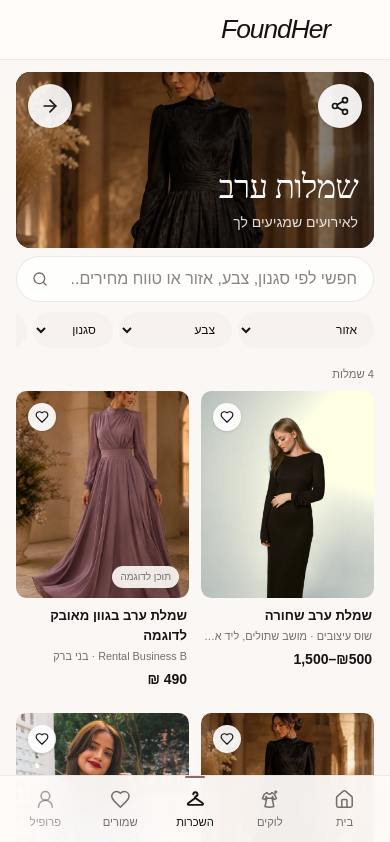
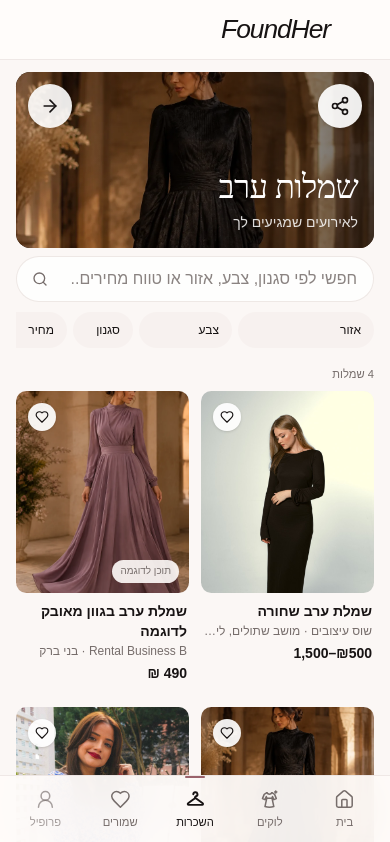
Before and after one commit to hodaya162/FoundHer, a Next.js app: page /rentals/evening in a window 390 px wide. Shown: the top 842 px of the page. Built offline with nearby package versions, Linux system fonts and the light colour scheme; no server answers.

Commit message:
polish rental browse filters and containment

```diff
--- a/features/rentals/components/rental-browse-page.tsx
+++ b/features/rentals/components/rental-browse-page.tsx
@@ -17,7 +17,7 @@ export function RentalBrowsePage({ type }: { type: RentalType }) {
 
   return (
     <main className={bridal ? "bg-[#fffdfa]" : "bg-[#fbf7f5]"}>
-      <PageContainer className="pb-4 pt-3 sm:pb-24 sm:pt-8">
+      <PageContainer className="max-w-[60rem] pb-4 pt-3 sm:pb-24 sm:pt-8">
         <header className="relative isolate min-h-[11rem] overflow-hidden rounded-[0.9rem] bg-foreground text-white sm:min-h-[17.5rem] sm:rounded-[1.1rem]">
           <Image src={hero.image} alt={hero.alt} fill priority sizes="(max-width: 767px) calc(100vw - 32px), 76rem" className={bridal ? "object-cover object-[center_35%]" : "object-cover object-[center_22%]"} />
           <span aria-hidden="true" className="absolute inset-0 bg-gradient-to-l from-black/60 via-black/20 to-transparent" />
--- a/features/rentals/components/rental-browse.tsx
+++ b/features/rentals/components/rental-browse.tsx
@@ -1,6 +1,6 @@
 "use client";
 
-import { Search, SlidersHorizontal, X } from "lucide-react";
+import { Search, X } from "lucide-react";
 import { useMemo, useState } from "react";
 
 import type { ProductSize } from "@/domain/product";
@@ -16,7 +16,7 @@ function unique(values: readonly (string | undefined)[]): string[] {
 }
 
 function SelectFilter({ label, onChange, options, value }: { label: string; onChange: (value: string) => void; options: readonly string[]; value: string }) {
-  return <label className="inline-flex min-h-11 shrink-0 items-center" dir="rtl"><span className="sr-only">{label}</span><select value={value} onChange={(event) => onChange(event.target.value)} className="h-9 max-w-[8.5rem] rounded-full border border-transparent bg-[#f7f1ef] px-3 text-xs font-medium outline-none focus:border-primary"><option value="all">{label}</option>{options.map((option) => <option key={option} value={option}>{option}</option>)}</select></label>;
+  return <label className="inline-flex min-h-11 shrink-0 items-center" dir="rtl"><span className="sr-only">{label}</span><select value={value} onChange={(event) => onChange(event.target.value)} className="h-9 max-w-[8.5rem] appearance-none rounded-full border border-transparent bg-[#f7f1ef] px-3 text-xs font-medium outline-none focus:border-primary"><option value="all">{label}</option>{options.map((option) => <option key={option} value={option}>{option}</option>)}</select></label>;
 }
 
 function matchesPrice(item: RentalCardModel, band: PriceBand, type: RentalType): boolean {
@@ -56,9 +56,8 @@ export function RentalBrowse({ items, type }: { items: readonly RentalCardModel[
             <SelectFilter label="אזור" value={location} onChange={setLocation} options={options.locations} />
             {type === "evening" ? <SelectFilter label="צבע" value={color} onChange={setColor} options={options.colors} /> : null}
             <SelectFilter label="סגנון" value={style} onChange={setStyle} options={options.styles} />
-            <label className="inline-flex min-h-11 shrink-0 items-center" dir="rtl"><span className="sr-only">מחיר</span><select value={price} onChange={(event) => setPrice(event.target.value as PriceBand)} className="h-9 max-w-[8.5rem] rounded-full border border-transparent bg-[#f7f1ef] px-3 text-xs font-medium outline-none focus:border-primary"><option value="all">מחיר</option><option value="low">עד {type === "bridal" ? "₪3,000" : "₪500"}</option><option value="mid">{type === "bridal" ? "₪3,000–6,000" : "₪500–1,000"}</option><option value="high">מעל {type === "bridal" ? "₪6,000" : "₪1,000"}</option></select></label>
+            <label className="inline-flex min-h-11 shrink-0 items-center" dir="rtl"><span className="sr-only">מחיר</span><select value={price} onChange={(event) => setPrice(event.target.value as PriceBand)} className="h-9 max-w-[8.5rem] appearance-none rounded-full border border-transparent bg-[#f7f1ef] px-3 text-xs font-medium outline-none focus:border-primary"><option value="all">מחיר</option><option value="low">עד {type === "bridal" ? "₪3,000" : "₪500"}</option><option value="mid">{type === "bridal" ? "₪3,000–6,000" : "₪500–1,000"}</option><option value="high">מעל {type === "bridal" ? "₪6,000" : "₪1,000"}</option></select></label>
             {options.sizes.length > 0 ? <SelectFilter label="מידה" value={size} onChange={setSize} options={options.sizes} /> : null}
-            <span aria-hidden="true" className="inline-grid size-9 shrink-0 place-items-center rounded-full bg-[#f7f1ef] text-muted"><SlidersHorizontal className="size-3.5" /></span>
             {hasFilters ? <button type="button" onClick={reset} className="inline-flex min-h-11 shrink-0 items-center gap-1 px-2 text-xs font-medium text-primary"><X aria-hidden="true" className="size-3.5" />ניקוי</button> : null}
           </div>
         </div>
--- a/features/rentals/components/rental-card.tsx
+++ b/features/rentals/components/rental-card.tsx
@@ -20,7 +20,7 @@ export function RentalCard({ headingLevel = 3, priority = false, product }: Rent
     <article className="min-w-0">
         <div className="relative">
           <Link href={href} className="group/image block" aria-label={`צפייה בשמלה ${product.title}`}>
-            <div className="relative aspect-[5/6] overflow-hidden rounded-[0.65rem] bg-surface-muted sm:aspect-[3/4] sm:rounded-[0.85rem]">
+            <div className="relative aspect-[6/7] overflow-hidden rounded-[0.65rem] bg-surface-muted sm:aspect-[3/4] sm:rounded-[0.85rem]">
               {image ? (
                 <Image src={image.url} alt={image.alt} fill priority={priority} sizes="(max-width: 639px) 100vw, (max-width: 1023px) 50vw, 33vw" className="object-cover transition-transform duration-500 group-hover/image:scale-[1.02]" />
               ) : (
@@ -33,10 +33,10 @@ export function RentalCard({ headingLevel = 3, priority = false, product }: Rent
         </div>
 
         <div className="flex flex-col gap-0.5 px-0.5 pt-2">
-          <Heading className="text-[0.82rem] font-semibold leading-5 sm:text-base">
+          <Heading className="text-sm font-semibold leading-5 sm:text-base">
             <Link href={href} className="rounded-sm hover:text-primary focus-visible:outline-offset-4">{product.title}</Link>
           </Heading>
-          <p className="truncate text-[0.68rem] text-muted sm:text-xs">{product.businessName} · {product.location}</p>
+          <p title={`${product.businessName} · ${product.location}`} className="truncate text-xs text-muted">{product.businessName} · {product.location}</p>
           <div className="mt-0.5">
             <RentalPrice price={product.price} priceRange={product.priceRange} currency={product.currency} compact />
           </div>
```
